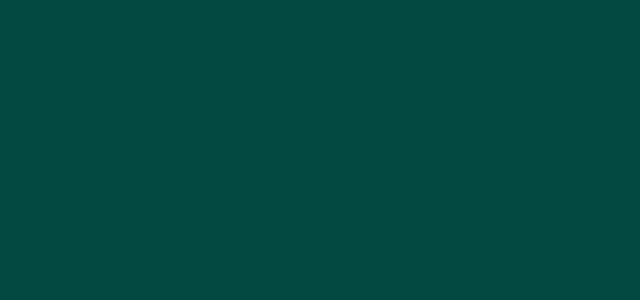
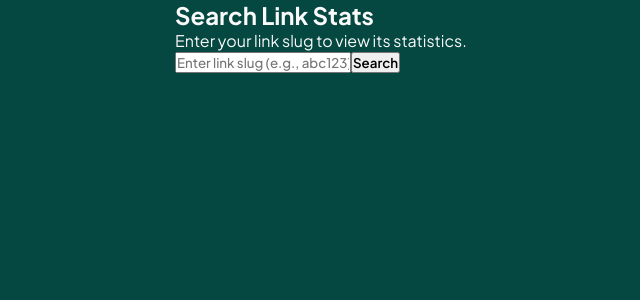
Before and after one commit to mariovida/link-shortener, a Next.js app: page /stats in a window 1280 px wide. Shown: the top 300 px of the page, without its empty margins (125-765 px from the left). Built offline with nearby package versions, Linux system fonts and the light colour scheme; no server answers.

Commit message:
Search link for stats page

```diff
--- a/src/app/stats/page.tsx
+++ b/src/app/stats/page.tsx
@@ -1,11 +1,64 @@
 "use client";
 
+import { useState } from "react";
+import { useRouter } from "next/navigation";
 import styles from "./SearchLink.module.scss";
 
 export default function SearchLinkPage() {
+  const [slug, setSlug] = useState("");
+  const [error, setError] = useState("");
+  const [loading, setLoading] = useState(false);
+  const router = useRouter();
+
+  const API_BASE_URL = process.env.NEXT_PUBLIC_API_BASE_URL;
+
+  async function handleSearch(e: React.FormEvent) {
+    e.preventDefault();
+    setError("");
+    if (!slug.trim()) {
+      setError("Please enter a slug.");
+      return;
+    }
+
+    setLoading(true);
+
+    try {
+      const res = await fetch(`${API_BASE_URL}/api/stats/${slug}`);
+      const data = await res.json();
+
+      if (!res.ok) {
+        throw new Error(data.error || "Link not found");
+      }
+
+      router.push(`/stats/${slug}`);
+    } catch (err: any) {
+      setError(err.message);
+    } finally {
+      setLoading(false);
+    }
+  }
+
   return (
     <section className={styles.SearchLinkPage}>
-      <div className="wrapper"></div>
+      <div className="wrapper">
+        <h1>Search Link Stats</h1>
+        <p>Enter your link slug to view its statistics.</p>
+
+        <form onSubmit={handleSearch} className={styles.form}>
+          <input
+            type="text"
+            placeholder="Enter link slug (e.g., abc123)"
+            value={slug}
+            onChange={(e) => setSlug(e.target.value)}
+            className={styles.input}
+          />
+          <button type="submit" disabled={loading} className={styles.button}>
+            {loading ? "Searching..." : "Search"}
+          </button>
+        </form>
+
+        {error && <p className={styles.error}>{error}</p>}
+      </div>
     </section>
   );
 }
```
